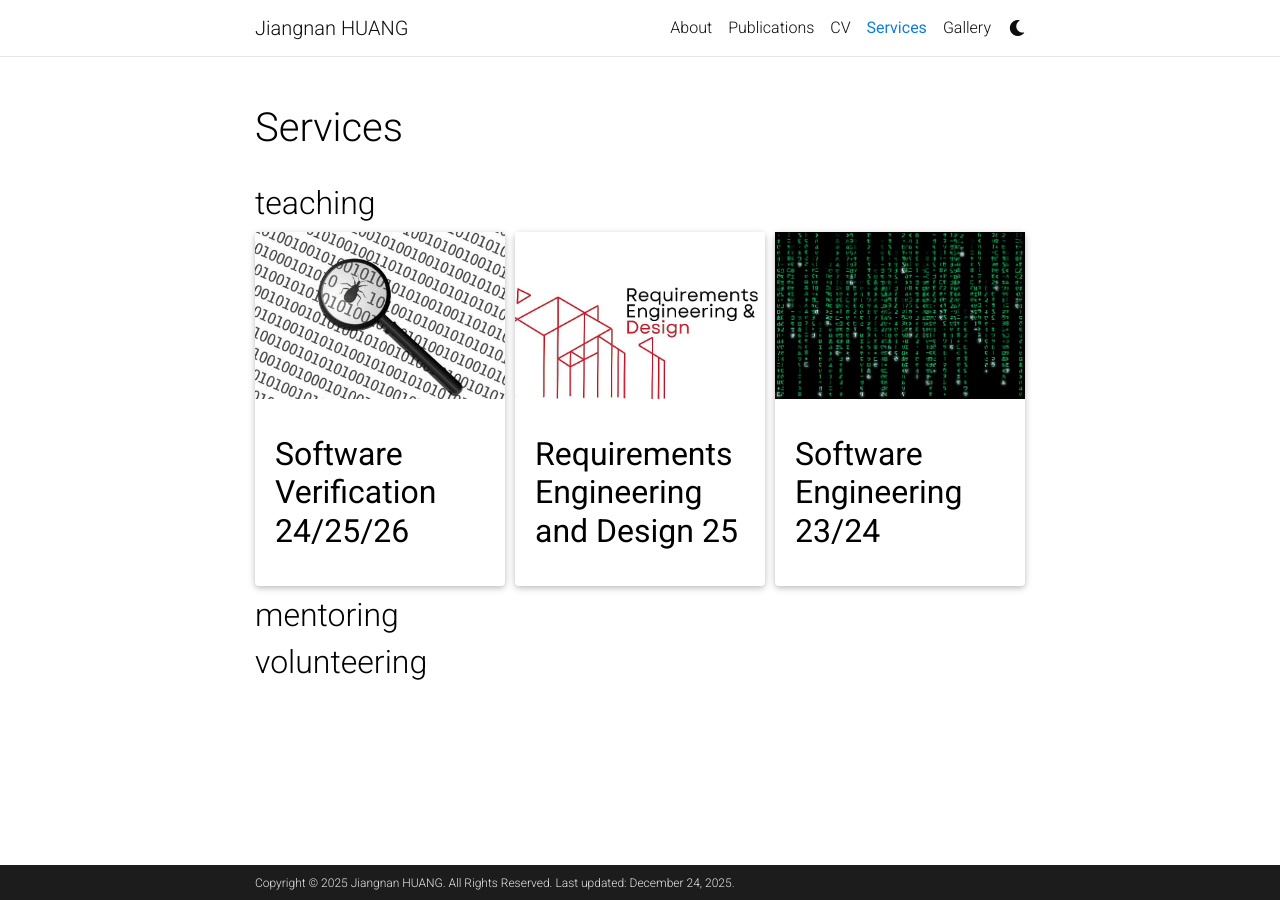
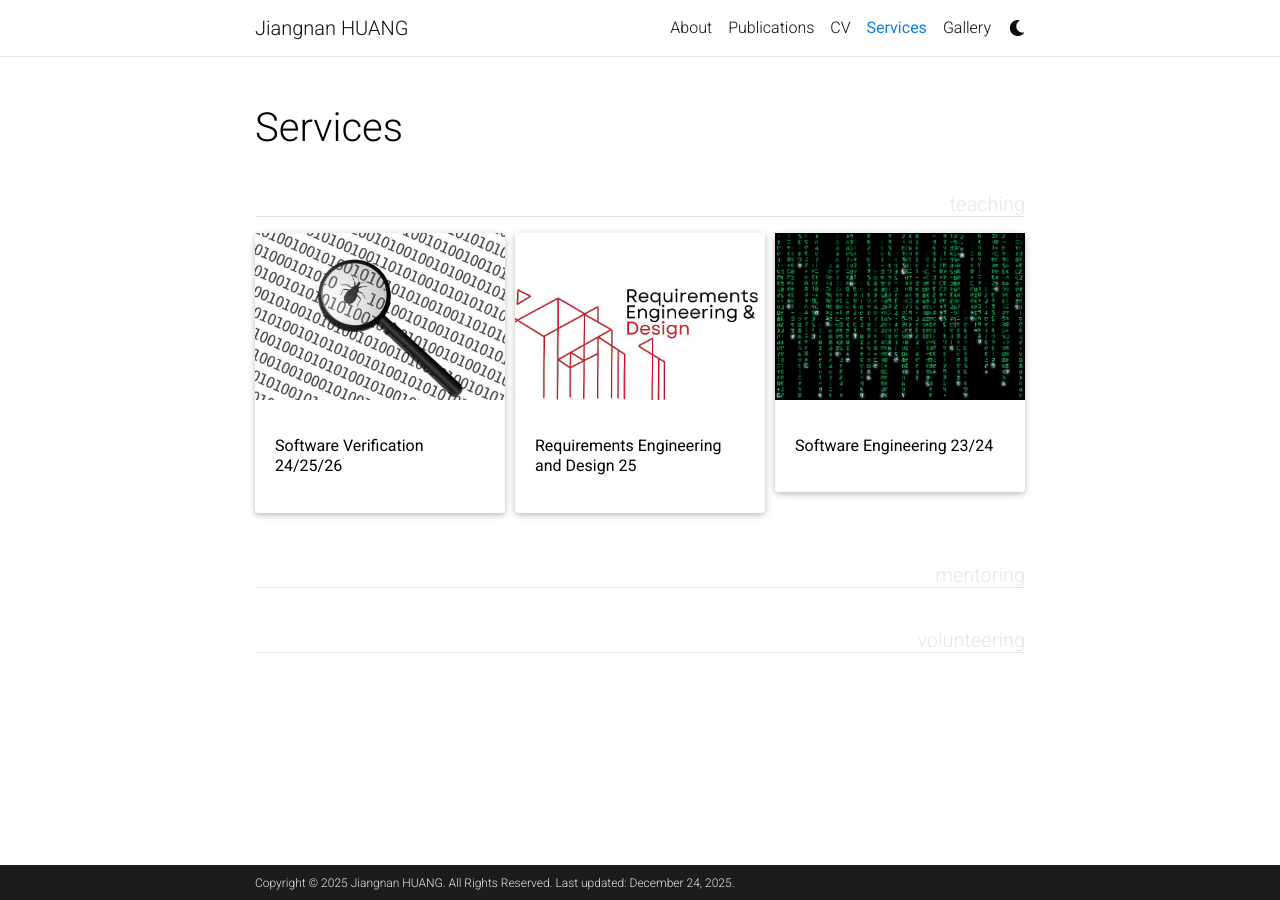
Before and after one commit to jiangnanpro/jiangnanpro.github.io, a Jekyll site: the page built from _pages/services.md, in a window 1280 px wide. Built offline with Jekyll 4.4.1, drawn with Linux system fonts in a browser that asks for light colours; comment, search, counter and statistics services are not loaded; a style sheet for code colours, icons or effects is not loaded.

Commit message:
update website

```diff
--- a/_sass/_base.scss
+++ b/_sass/_base.scss
@@ -423,8 +423,8 @@
     }
   }
 
-  .page .projects .card-title {
-    font-size: 1rem;
+  .card-title {
+    font-size: 1rem !important;
     line-height: 1.3;
   }
 
@@ -449,8 +449,8 @@
     margin-bottom: 10px;
   }
 
-  .page .projects h2.category {
-    font-size: 1.25rem;
+  h2.category {
+    font-size: 1.25rem !important;
     color: var(--global-divider-color);
     border-bottom: 1px solid var(--global-divider-color);
     padding-top: 0.5rem;
```
